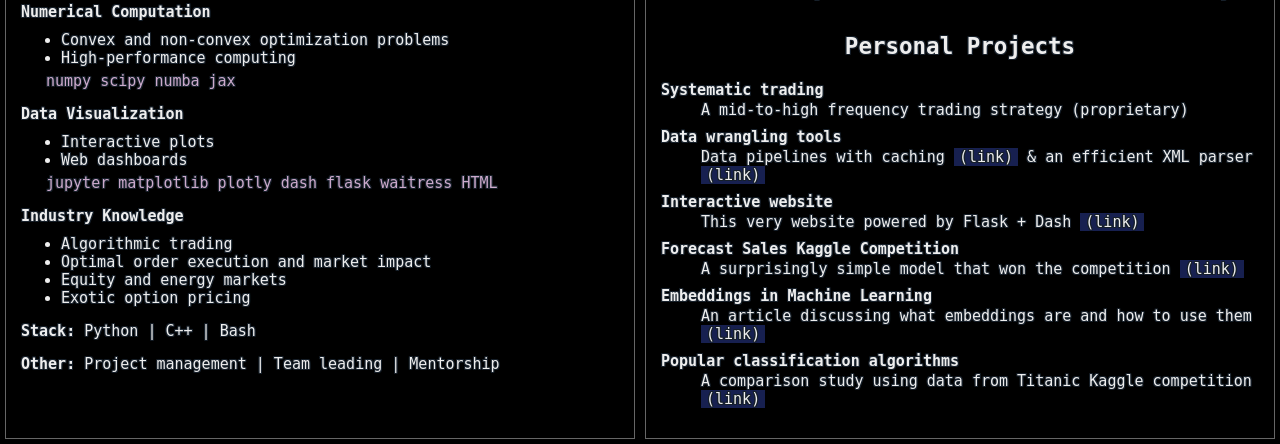
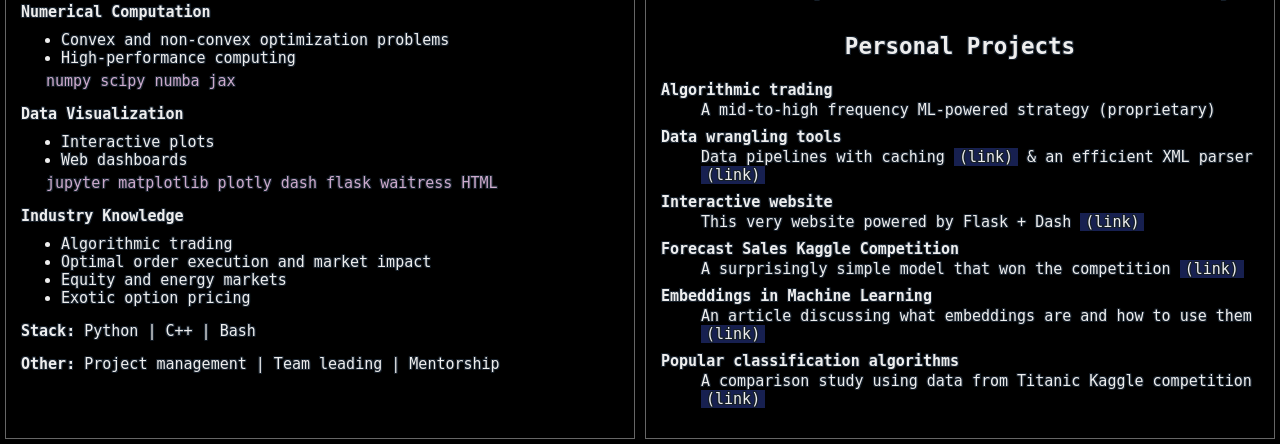
Before and after one commit to mysterious-ben/intro-website, a Flask app: template src/templates/cv.html in a window 1280 px wide. Shown: the part 758-1202 px from the top of the page. Run offline with Flask 3, Linux system fonts and the light colour scheme; the template is opened without the code that fills it, so the values that code supplies are empty.

Commit message:
chore: a minor cv formatting 2

```diff
--- a/src/templates/cv.html
+++ b/src/templates/cv.html
@@ -111,8 +111,8 @@
 
             <h3>Personal Projects</h3>
             <dl>
-                <dt>Systematic trading</dt>
-                <dd>A mid-to-high frequency trading strategy (proprietary)</dd>
+                <dt>Algorithmic trading</dt>
+                <dd>A mid-to-high frequency ML-powered strategy (proprietary)</dd>
                 <dt>Data wrangling tools</dt>
                 <dd>Data pipelines with caching <a href="https://github.com/mysterious-ben/apipe">(link)</a> & an efficient XML parser <a href="https://github.com/mysterious-ben/xmlrecords">(link)</a></dd>
                 <dt>Interactive website</dt>
```
